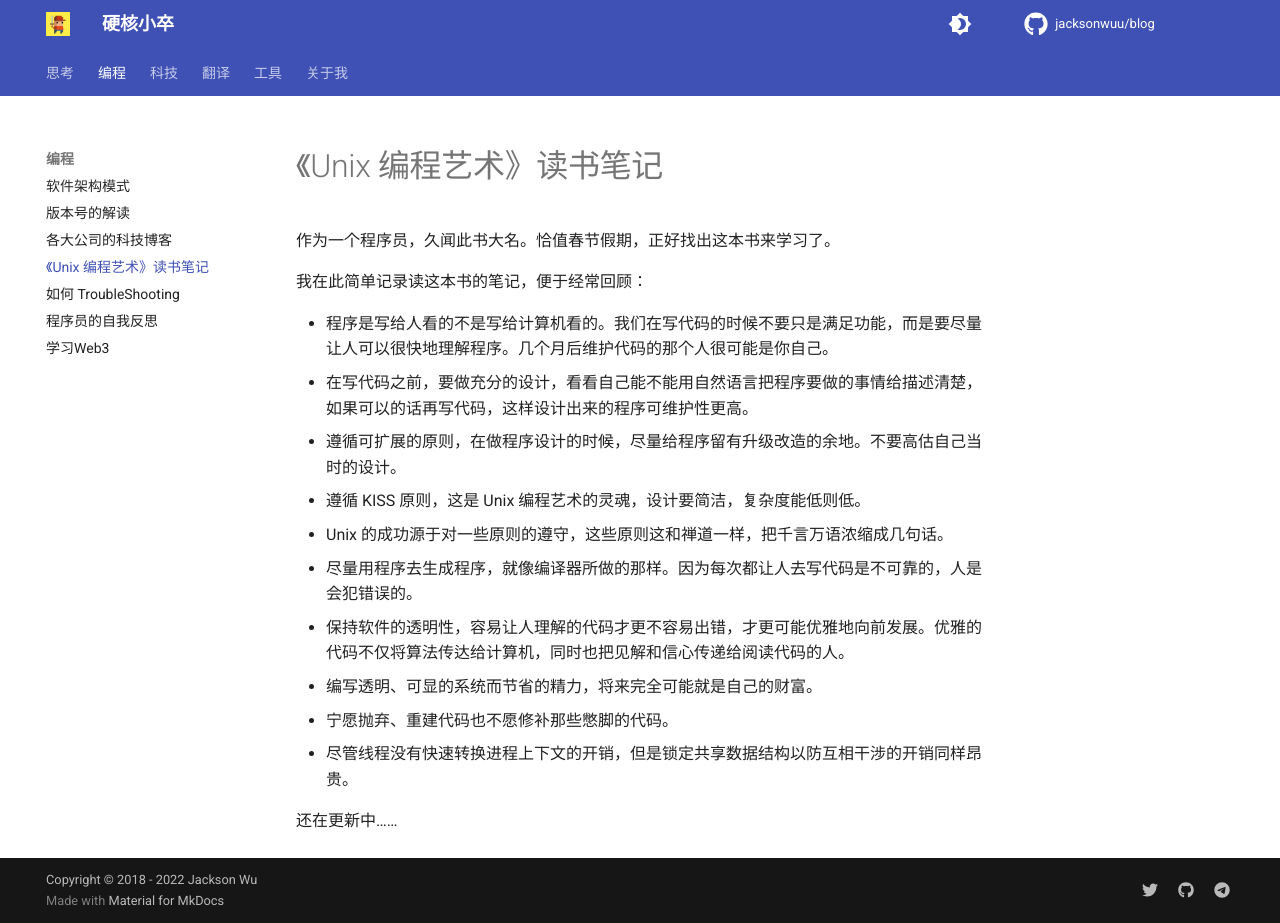
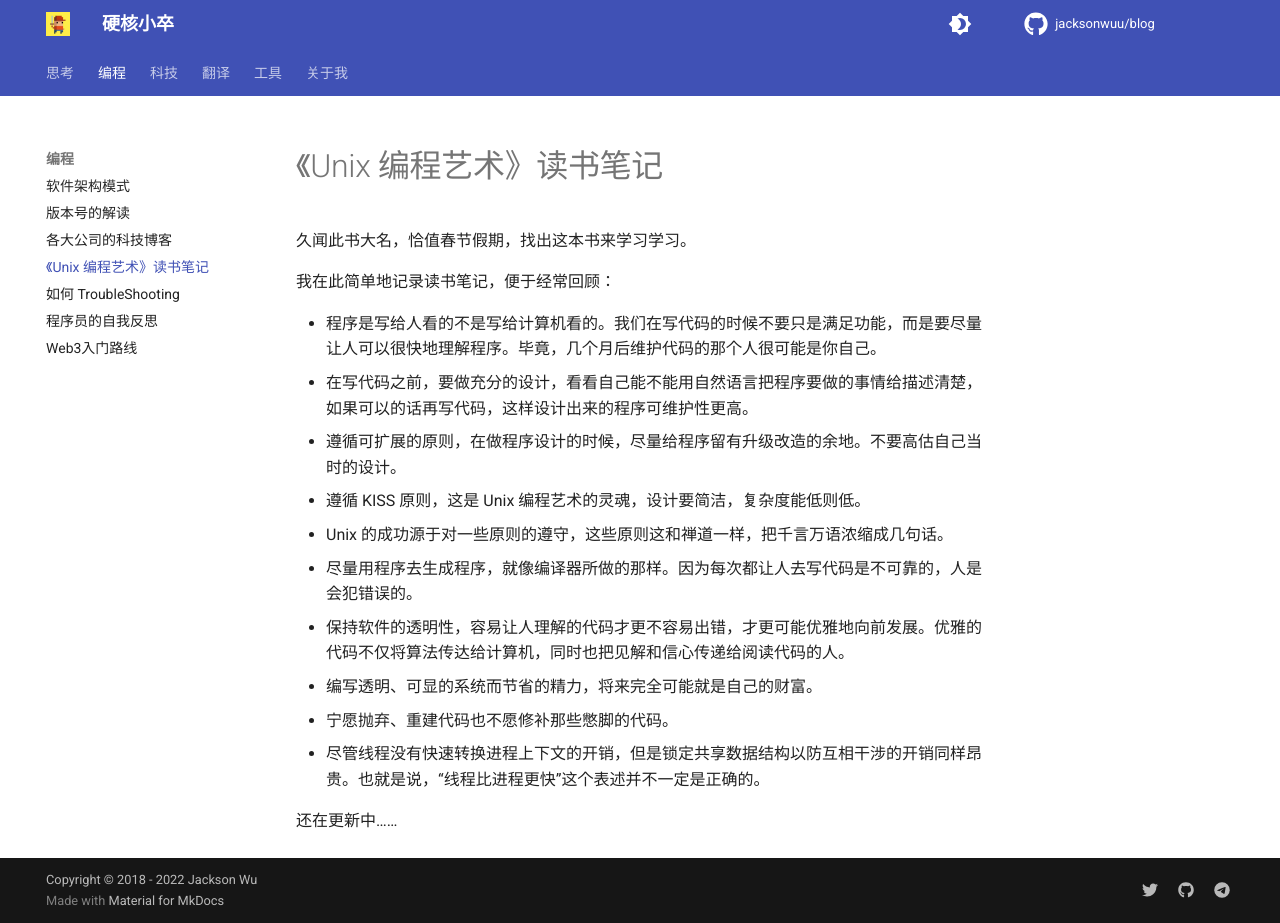
Before and after one commit to jacksonwuu/blog, an MkDocs documentation site: the page built from docs/programming/《Unix 编程艺术》读书笔记.md, in a window 1280 px wide and 923 px high. Built offline with MkDocs 1.6.1 and Material for MkDocs 9.7.7, drawn with Linux system fonts in a browser that asks for light colours; comment, search, counter and statistics services are not loaded.

```diff
--- a/docs/programming/《Unix 编程艺术》读书笔记.md
+++ b/docs/programming/《Unix 编程艺术》读书笔记.md
@@ -1,8 +1,10 @@
-作为一个程序员，久闻此书大名。恰值春节假期，正好找出这本书来学习了。
+# 《Unix 编程艺术》读书笔记
 
-我在此简单记录读这本书的笔记，便于经常回顾：
+久闻此书大名，恰值春节假期，找出这本书来学习学习。
 
--   程序是写给人看的不是写给计算机看的。我们在写代码的时候不要只是满足功能，而是要尽量让人可以很快地理解程序。几个月后维护代码的那个人很可能是你自己。
+我在此简单地记录读书笔记，便于经常回顾：
+
+-   程序是写给人看的不是写给计算机看的。我们在写代码的时候不要只是满足功能，而是要尽量让人可以很快地理解程序。毕竟，几个月后维护代码的那个人很可能是你自己。
 -   在写代码之前，要做充分的设计，看看自己能不能用自然语言把程序要做的事情给描述清楚，如果可以的话再写代码，这样设计出来的程序可维护性更高。
 -   遵循可扩展的原则，在做程序设计的时候，尽量给程序留有升级改造的余地。不要高估自己当时的设计。
 -   遵循 KISS 原则，这是 Unix 编程艺术的灵魂，设计要简洁，复杂度能低则低。
@@ -11,6 +13,6 @@
 -   保持软件的透明性，容易让人理解的代码才更不容易出错，才更可能优雅地向前发展。优雅的代码不仅将算法传达给计算机，同时也把见解和信心传递给阅读代码的人。
 -   编写透明、可显的系统而节省的精力，将来完全可能就是自己的财富。
 -   宁愿抛弃、重建代码也不愿修补那些憋脚的代码。
--   尽管线程没有快速转换进程上下文的开销，但是锁定共享数据结构以防互相干涉的开销同样昂贵。
+-   尽管线程没有快速转换进程上下文的开销，但是锁定共享数据结构以防互相干涉的开销同样昂贵。也就是说，“线程比进程更快”这个表述并不一定是正确的。
 
 还在更新中……
--- a/mkdocs.yml
+++ b/mkdocs.yml
@@ -70,7 +70,7 @@ nav:
           - 《Unix 编程艺术》读书笔记: programming/《Unix 编程艺术》读书笔记.md
           - 如何 TroubleShooting: programming/如何TroubleShooting？.md
           - 程序员的自我反思: programming/程序员的自我反思.md
-          - 学习Web3: programming/学习Web3.md
+          - Web3入门路线: programming/Web3入门路线.md
 
     - 科技:
           - 一只特立独行的鸭: technology/一只特立独行的鸭.md
```
Also changed, not shown: docs/programming/Web3入门路线.md (renamed from docs/programming/学习Web3.md, +1 -1 lines), docs/programming/软件架构模式.md (+1 -1 lines).
